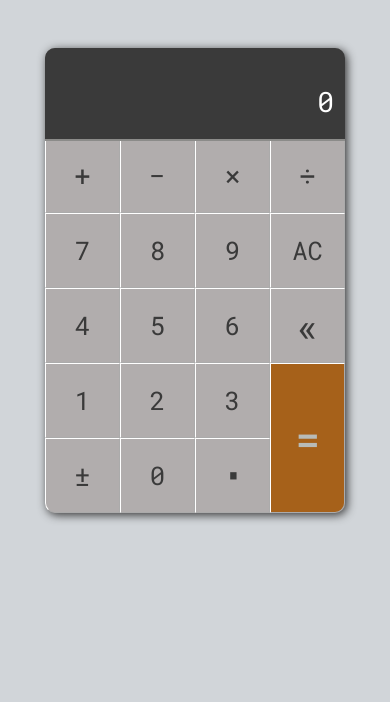
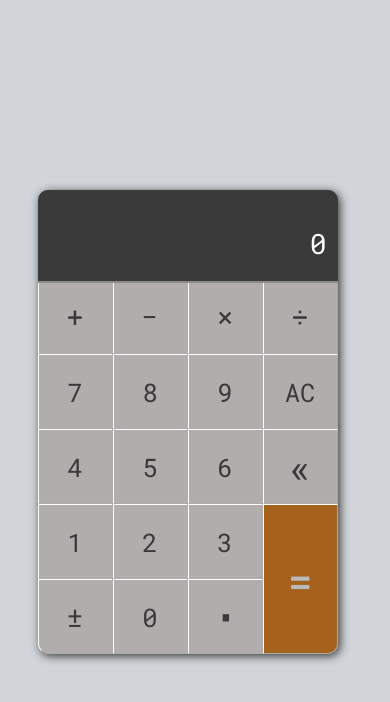
Before and after one commit to MAbdurahman/react-calculator-one, a React (Create React App) app: page / in a window 390 px wide. Shown: the top 702 px of the page. Built offline with nearby package versions, Linux system fonts and the light colour scheme.

Commit message:
Center Calculator

```diff
--- a/public/index.html
+++ b/public/index.html
@@ -9,7 +9,7 @@
       name="description"
       content="Web site created using create-react-app"
     />
-    <link rel="apple-touch-icon" href="%PUBLIC_URL%/logo192.png" />
+
     <!--
       manifest.json provides metadata used when your web app is installed on a
       user's mobile device or desktop. See https://developers.google.com/web/fundamentals/web-app-manifest/
@@ -29,15 +29,6 @@
   <body>
     <noscript>You need to enable JavaScript to run this app.</noscript>
     <div id="root"></div>
-    <!--
-      This HTML file is a template.
-      If you open it directly in the browser, you will see an empty page.
 
-      You can add webfonts, meta tags, or analytics to this file.
-      The build step will place the bundled scripts into the <body> tag.
-
-      To begin the development, run `npm start` or `yarn start`.
-      To create a production bundle, use `npm run build` or `yarn build`.
-    -->
   </body>
 </html>
--- a/src/index.css
+++ b/src/index.css
@@ -29,7 +29,10 @@
 
 body {
   width: 100vw;
-  /* height: 100vh; */
+  height: 100vh;
+  display: flex;
+  justify-content: center;
+  align-items: center;
   overflow-x: hidden;
   font-family: 'Roboto Mono', monospace;
   letter-spacing: 1px;
@@ -37,3 +40,27 @@ body {
   -moz-osx-font-smoothing: grayscale;
   background-color: #D1D5D9;
 }
+
+/*tablet landscape and desktop layout (960px or more) */
+@media only screen and (min-width: 960px) {
+  /*...tablet landscape and desktop styles */
+}
+
+/*table portrait layout (768px to 959px) */
+@media only screen and (max-width: 959px) {
+  /*... tablet portrait styles */
+}
+
+/*mobile landscape layout (480px to 767px) */
+@media only screen and (max-width: 767px) {
+  /*...mobile landscape styles */
+}
+
+/*mobile portrait layout (479px or less) */
+@media only screen and (max-width: 479px) {
+  /*...mobile portrait styles */
+  body {
+    margin-left: auto;
+    margin-right: auto;
+  }
+}
--- a/src/styles/styled-components/Styled.js
+++ b/src/styles/styled-components/Styled.js
@@ -4,7 +4,12 @@ import { device }from './devices'
 
 export const CalculatorWrapper = styled.div`
 display: block;
-margin: 3em auto;
+/* margin: 3em auto; */
+margin-left: auto;
+margin-right: auto;
+display: flex;
+justify-content: center;
+align-items: center;
 max-width: 1140px;
 padding-left: 15px;
 padding-right: 15px;
```
Also changed, not shown: public/manifest.json.
